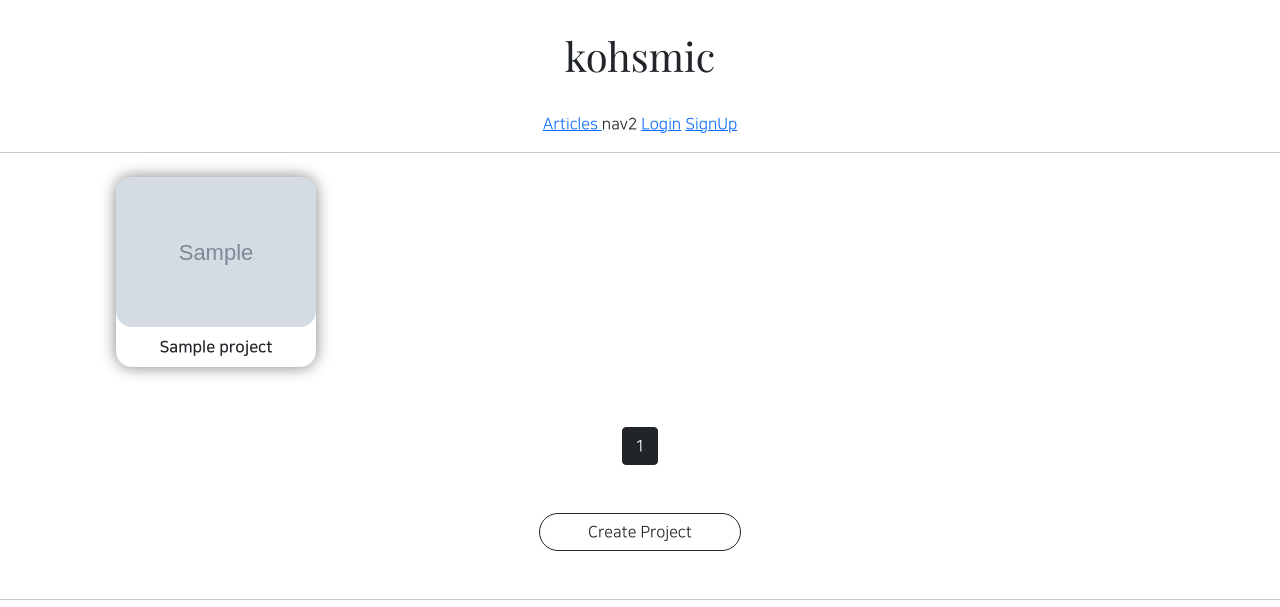
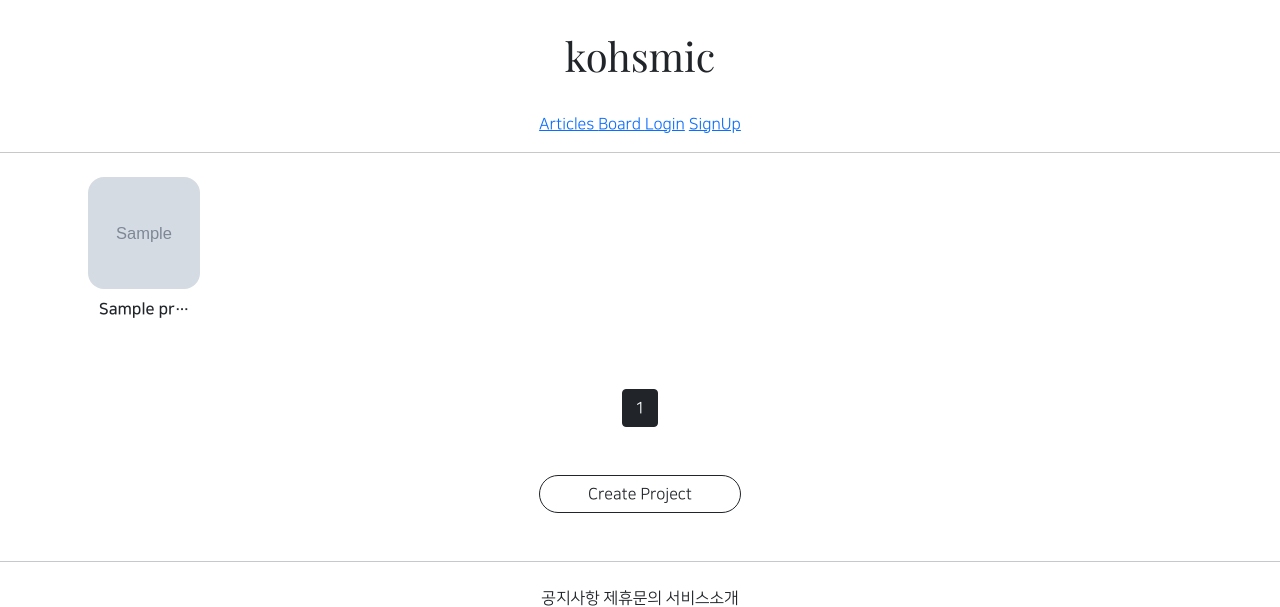
Before and after one commit to kohsmic8/test11, a Django app: template projectapp/templates/projectapp/list.html in a window 1280 px wide. Shown: the top 607 px of the page. Run offline with Django 3.2, Linux system fonts and the light colour scheme; the template is opened without the code that fills it: most values are stand-ins (such as "Sample title", 1, 10 or a date in 2020); grey boxes marked "Sample" are stand-in pictures; some libraries are stand-ins or nearby versions.

Commit message:
8.18 test11 commit1

```diff
--- a/projectapp/templates/projectapp/list.html
+++ b/projectapp/templates/projectapp/list.html
@@ -15,18 +15,17 @@
             margin: 0 auto;
         }
         .container div {
-          width: 45%;
-            max-width: 200px;
           display: flex;
           justify-content: center;
           align-items: center;
           border-radius: 1rem;
             flex-direction: column;
-            box-shadow: 0 0 1rem grey;
         }
 
         .container img {
-            width: 100%;
+            width: 7rem;
+            height: 7rem;
+            object-fit: cover;
             border-radius: 1rem;
         }
 
@@ -42,7 +41,7 @@
                 <a href="{% url 'projectapp:detail' pk=project.pk %}">
                     <img src="{{ project.image.url }}" alt="">
                 </a>
-                <span class="my-2 NNS_B">{{ project.name }}</span>
+                <span class="my-2 NNS_B">{{ project.name | truncatechars:10 }}</span>
             </div>
 
         {% endfor %}
--- a/templates/header.html
+++ b/templates/header.html
@@ -9,7 +9,11 @@
                 Articles
             </a>
         </span>
-        <span>nav2</span>
+        <span>
+            <a href="{% url 'projectapp:list' %}">
+                Board
+            </a>
+        </span>
         {% if not user.is_authenticated %}
         <span>
             <a href="{% url 'accountapp:login' %}">Login</a>
```
